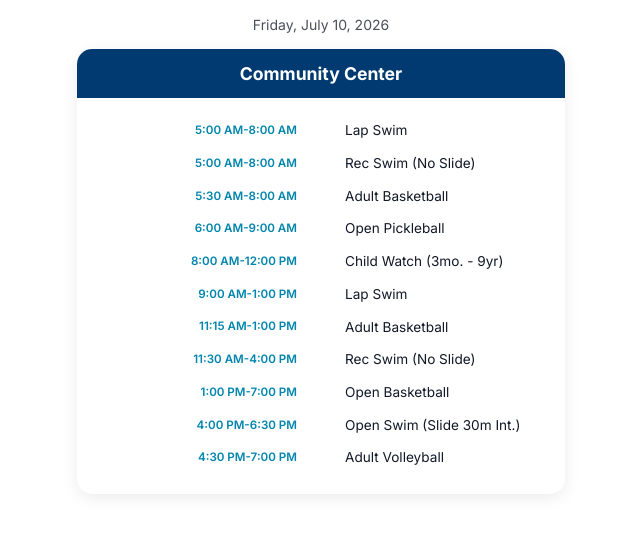
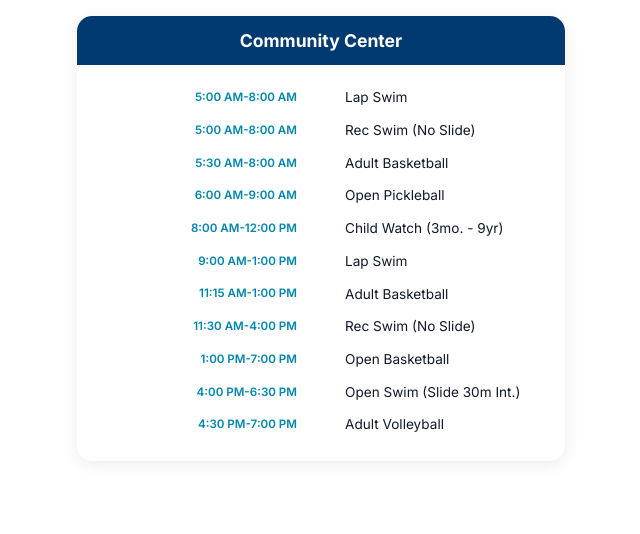
Before and after one commit to dauphineezc/GMCC-drop-in-schedule, a website: page today-center.html in a window 1280 px wide. Shown: the whole page, without its empty margins (319-959 px from the left). Drawn offline with Linux system fonts and the light colour scheme; no server answers.

Commit message:
remove dateLabel for today-center

```diff
--- a/today-center.html
+++ b/today-center.html
@@ -77,7 +77,7 @@
 </head>
 <body>
   <div class="today-shell">
-    <div id="dateLabel" class="today-date"></div>
+    <!-- <div id="dateLabel" class="today-date"></div> -->
     <div id="status" class="loading">Loading today's schedule…</div>
     <section id="card" class="schedule-card" hidden>
       <div id="centerHeader" class="header-cell"></div>
@@ -98,12 +98,12 @@
     const cardEl = document.getElementById('card');
     const headerEl = document.getElementById('centerHeader');
     const bodyEl = document.getElementById('centerBody');
-    const dateLabelEl = document.getElementById('dateLabel');
+    // const dateLabelEl = document.getElementById('dateLabel');
 
     headerEl.textContent = CENTERS[centerKey].label;
-    dateLabelEl.textContent = viewDate.toLocaleDateString(undefined, {
-      weekday: 'long', month: 'long', day: 'numeric', year: 'numeric',
-    });
+    // dateLabelEl.textContent = viewDate.toLocaleDateString(undefined, {
+    //   weekday: 'long', month: 'long', day: 'numeric', year: 'numeric',
+    // });
 
     function renderRow(event) {
       const row = document.createElement('div');
```
